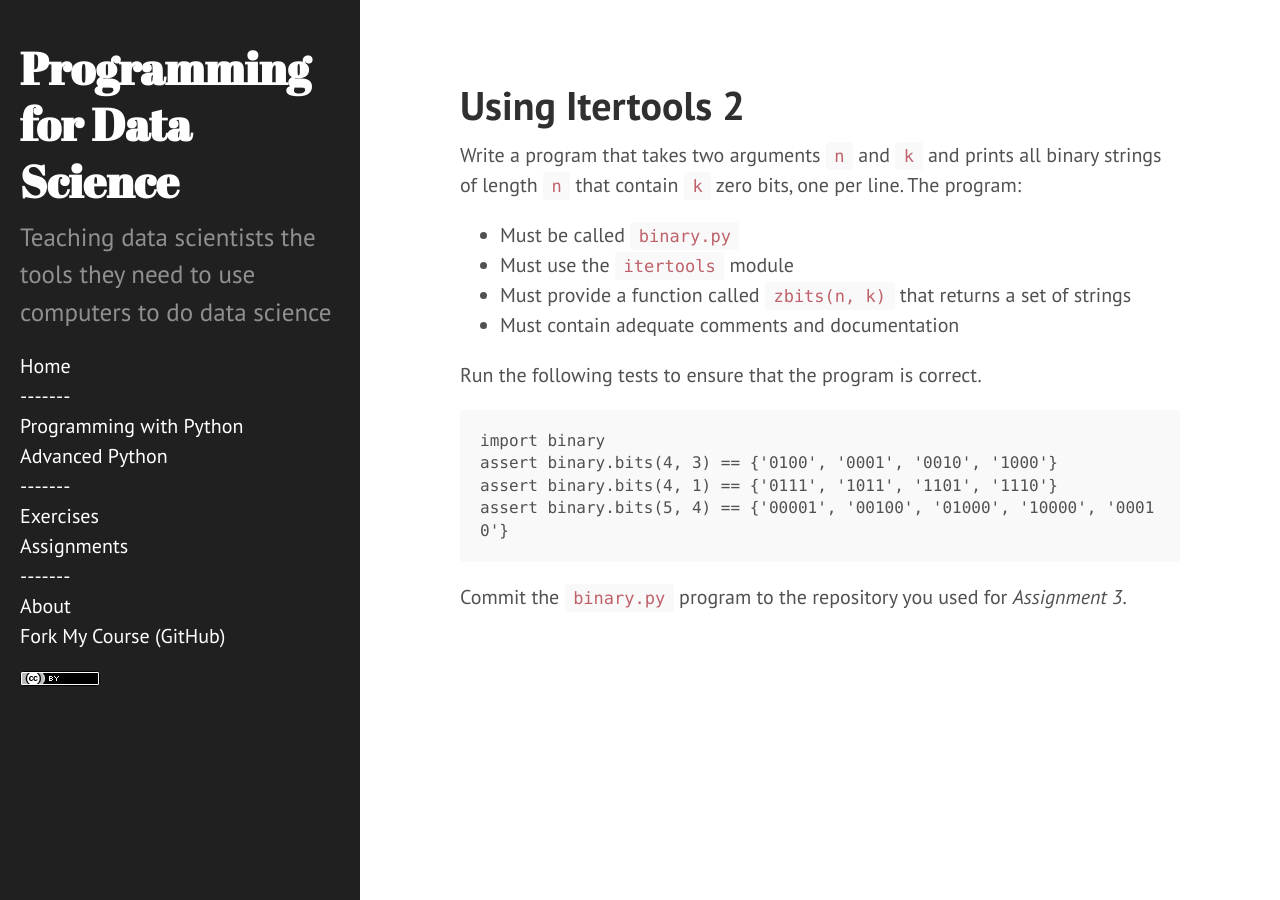
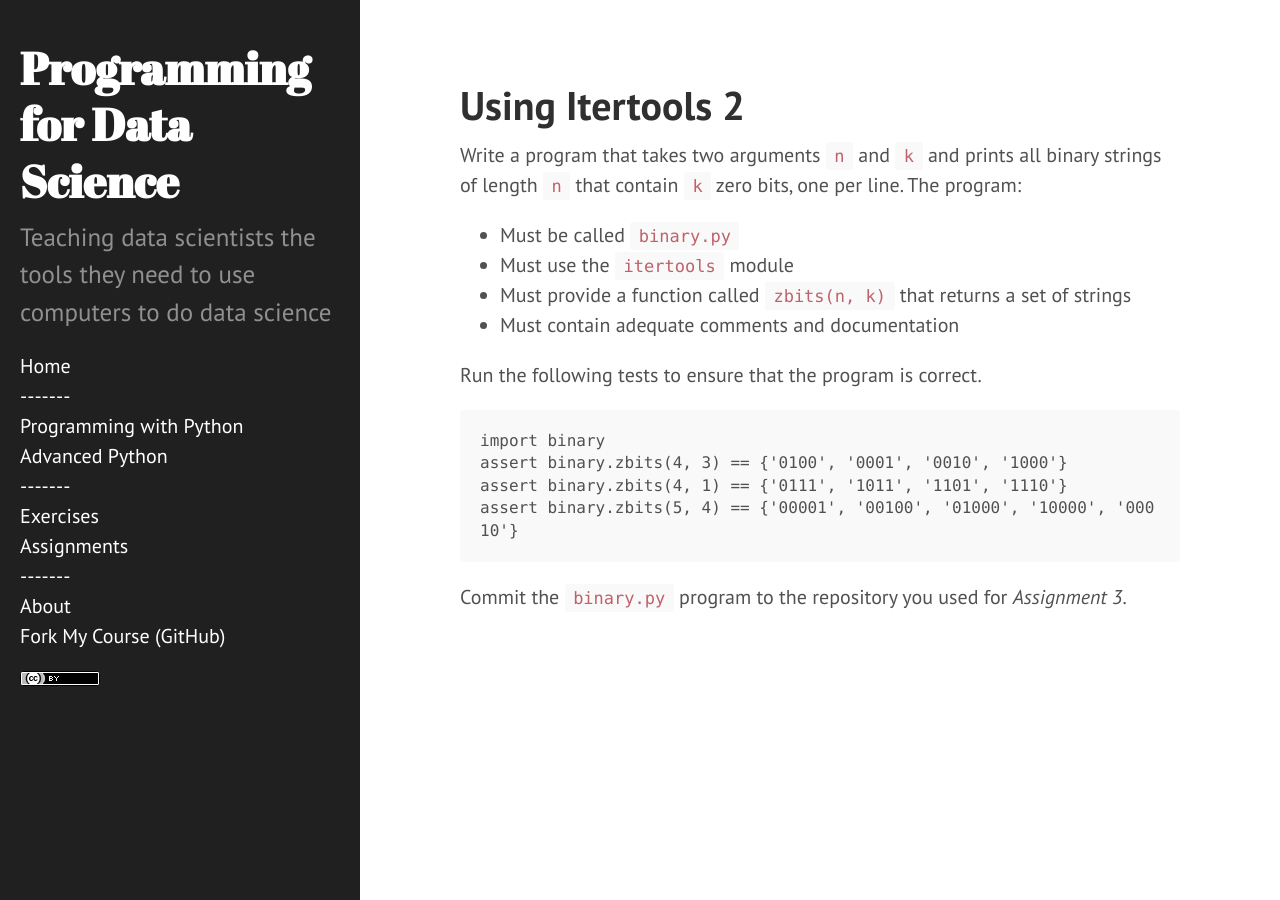
Before and after one commit to nyu-cds/courses, a Jekyll site: the page built from exercises/Using-itertools-2.md, in a window 1280 px wide. Built offline with Jekyll 4.4.1, drawn with Linux system fonts in a browser that asks for light colours.

Commit message:
Change .bits to .zbits.

```diff
--- a/exercises/Using-itertools-2.md
+++ b/exercises/Using-itertools-2.md
@@ -14,9 +14,9 @@ Run the following tests to ensure that the program is correct.
 
 ~~~
 import binary
-assert binary.bits(4, 3) == {'0100', '0001', '0010', '1000'}
-assert binary.bits(4, 1) == {'0111', '1011', '1101', '1110'}
-assert binary.bits(5, 4) == {'00001', '00100', '01000', '10000', '00010'}
+assert binary.zbits(4, 3) == {'0100', '0001', '0010', '1000'}
+assert binary.zbits(4, 1) == {'0111', '1011', '1101', '1110'}
+assert binary.zbits(5, 4) == {'00001', '00100', '01000', '10000', '00010'}
 ~~~
 {: .python}
 
```
